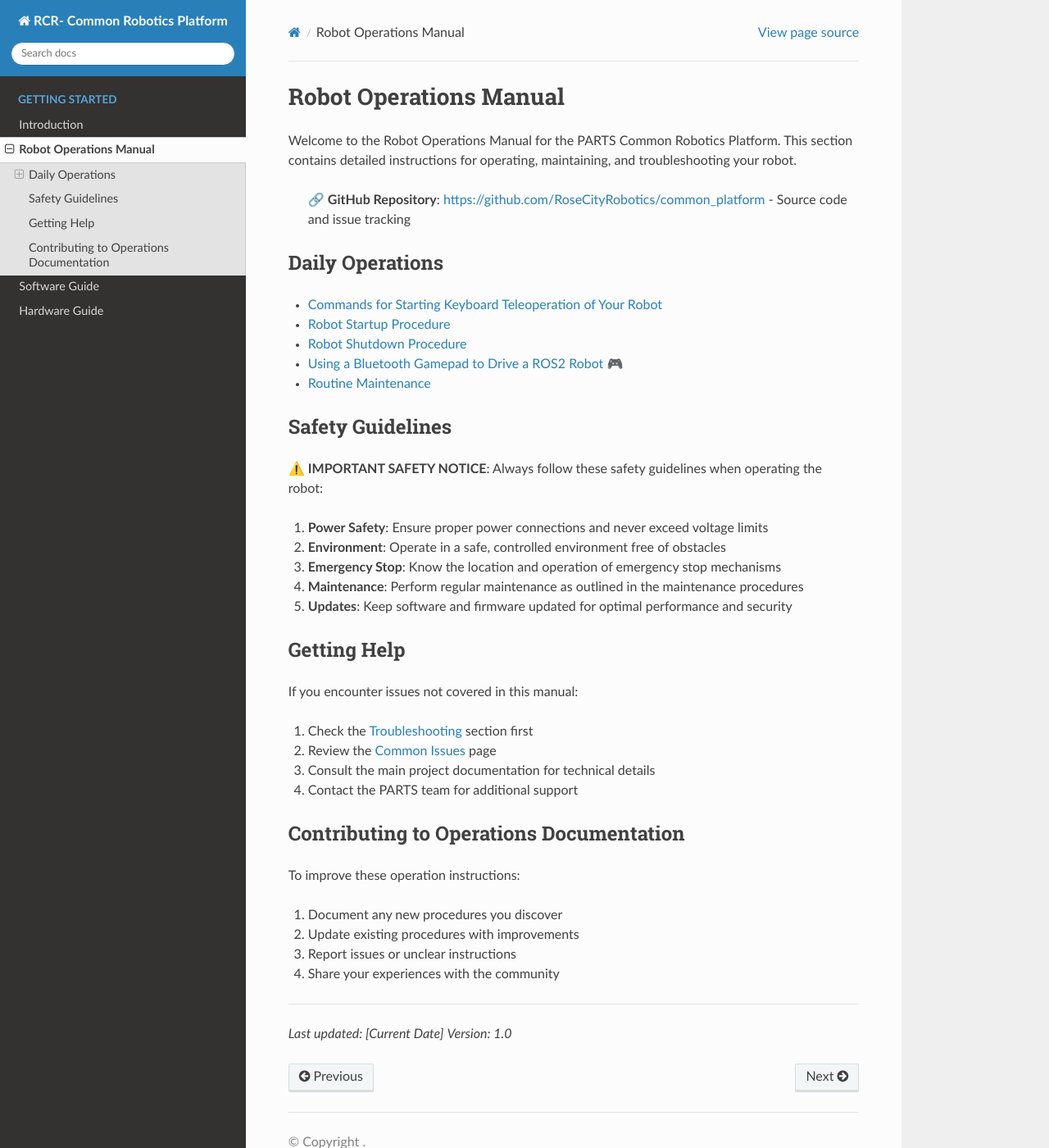
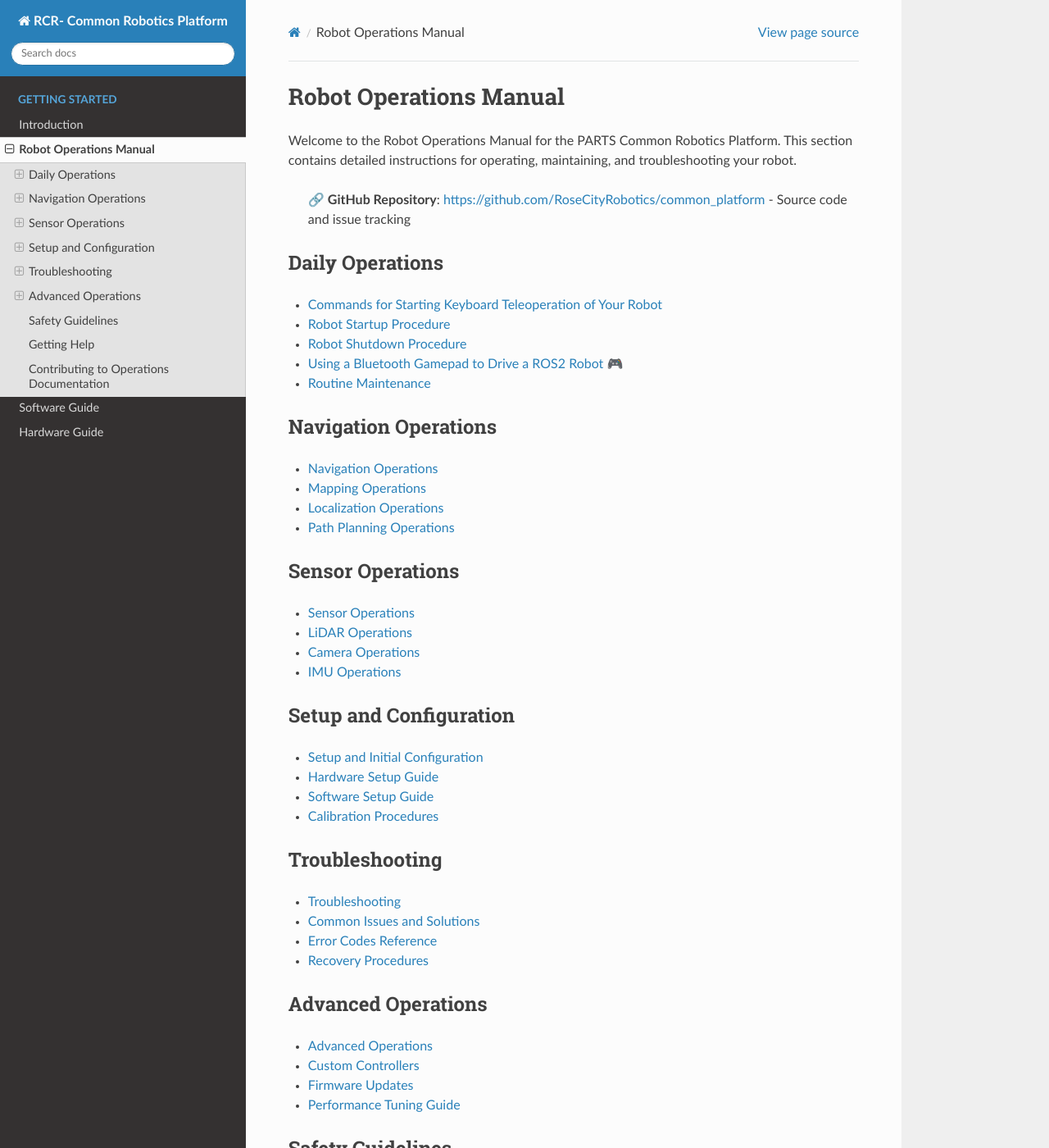
Before and after one commit to RoseCityRobotics/common_platform, a Sphinx documentation site: the page built from docs/source/operations/index.md, in a window 1280 px wide and 1400 px high. Shown: the whole window at 82% size. Built offline with Sphinx 7.4.7 and the Read the Docs theme 3.1.0, drawn with Linux system fonts in a browser that asks for light colours; some of the changed lines change nothing that is shown.

Commit message:
adding sensors to nav

````diff
--- a/docs/source/operations/index.md
+++ b/docs/source/operations/index.md
@@ -16,39 +16,61 @@ daily_operations/ROS2_Joystick
 daily_operations/maintenance
 ```
 
-<!--
-### Coming Soon
-The following sections are under development and will be available soon:
+## Navigation Operations
 
-#### Setup and Initial Configuration
-- Setup Overview - Complete setup procedures
-- Hardware Setup - Physical assembly and connections
-- Software Setup - Software installation and configuration
-- Calibration - Sensor and system calibration procedures
+```{toctree}
+:maxdepth: 1
 
-#### Navigation Operations
-- Navigation Overview - Navigation system guide
-- Mapping - Creating and updating maps
-- Localization - Robot positioning and localization
-- Path Planning - Navigation and path planning
+navigation/index
+navigation/mapping
+navigation/localization
+navigation/path_planning
+```
 
-#### Sensor Operations
-- Sensor Overview - Sensor system guide
-- LiDAR Operations - LiDAR setup and troubleshooting
-- Camera Operations - Camera configuration and usage
-- IMU Operations - IMU calibration and monitoring
+## Sensor Operations
 
-#### Troubleshooting
-- Troubleshooting Overview - Problem-solving guide
-- Common Issues - Frequently encountered problems
-- Error Codes - Error code reference
-- Recovery Procedures - System recovery steps
+```{toctree}
+:maxdepth: 1
 
-#### Advanced Operations
-- Advanced Overview - Advanced operations guide
-- Custom Controllers - Advanced controller configuration
-- Firmware Updates - Updating robot firmware
--->
+sensors/index
+sensors/lidar_operations
+sensors/camera_operations
+sensors/imu_operations
+```
+
+## Setup and Configuration
+
+```{toctree}
+:maxdepth: 1
+
+setup/index
+setup/hardware_setup
+setup/software_setup
+setup/calibration
+```
+
+## Troubleshooting
+
+```{toctree}
+:maxdepth: 1
+
+troubleshooting/index
+troubleshooting/common_issues
+troubleshooting/error_codes
+troubleshooting/recovery_procedures
+```
+
+## Advanced Operations
+
+```{toctree}
+:maxdepth: 1
+
+advanced/index
+advanced/custom_controllers
+advanced/firmware_updates
+advanced/performance_tuning
+```
+
 
 ## Safety Guidelines
 
````
